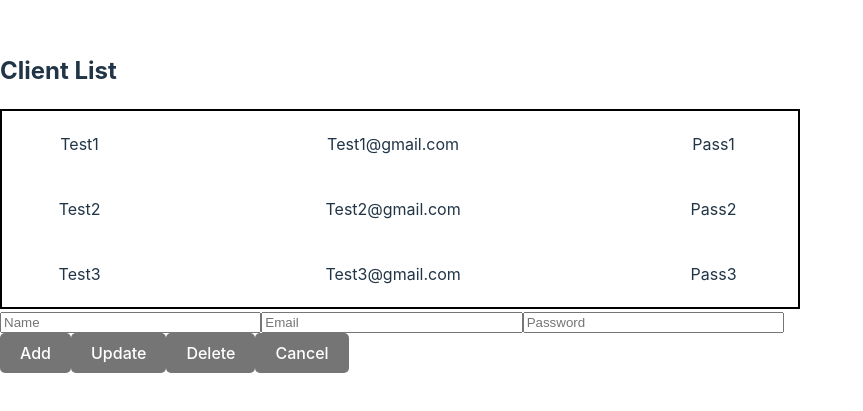
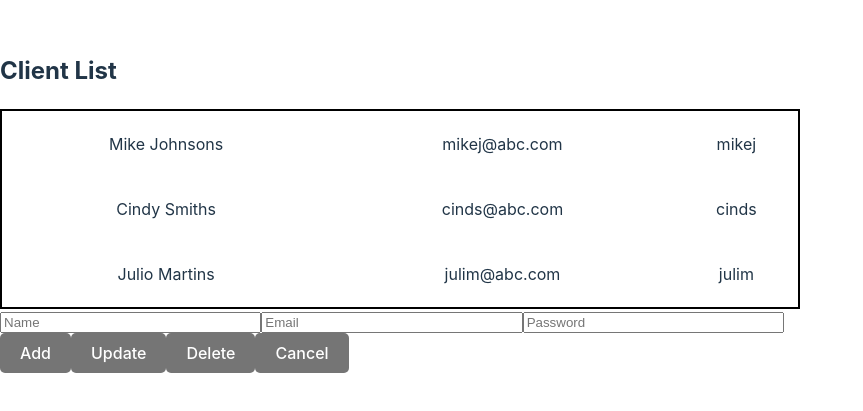
Before and after one commit to Kenany02/ClientListReact, a React (Vite) app in the folder react/: page / in a window 1280 px wide. Shown: the part 197-608 px from the top of the page, without its empty margins (0-863 px from the left). Built offline with nearby package versions, Linux system fonts and the light colour scheme.

Commit message:
memdb changes

```diff
--- a/react/src/App.css
+++ b/react/src/App.css
@@ -1,6 +1,6 @@
 /* Filename - App.css*/
 .App {
-	width: 100%;
+	width: 100vw;
 	height: 100vh;
 	display: flex;
 	justify-content: center;
--- a/react/src/App.jsx
+++ b/react/src/App.jsx
@@ -1,20 +1,10 @@
 import React, { useState, useEffect } from "react";
 import './App.css'
-
-
-const data = [
-  { "id": 1, "name": "Test1", "email": "Test1@gmail.com", "password": "Pass1" },
-  { "id": 2, "name": "Test2", "email": "Test2@gmail.com", "password": "Pass2" },
-  { "id": 3, "name": "Test3", "email": "Test3@gmail.com", "password": "Pass3" }
-]
+import {getAll, get, deleteById, post, put } from './memdb.js'
 
 
 let id = -1;
-
-
-
 function App() {
-
   const handleClear = () =>{
     setName("");
     setEmail("");
@@ -27,15 +17,23 @@
   const [email, setEmail] = useState("");
   const [password, setPassword] = useState("");
   const [selectedRow, setSelectedRow] = useState("");
+  const [customers, setCustomers] = useState([])
+
+  useEffect(() => {
+    getCustomers();
+  }, []);
+
+  const getCustomers = () => {
+    const allCustomers = getAll();
+    setCustomers(allCustomers);
+  };
+
 
   const handleClick = (val) => {
-
     if (id == val.id) {
-      console.log("Same item clicked")
       id = -1;
       setSelectedRow(-1);
       handleClear();
-
     } else {
       setSelectedRow(val.id);
       console.log('List was clicked this is id: ' + val.id)
@@ -71,7 +69,7 @@
 
       <table>
         <tbody>
-          {data.map((val, key) => (
+          {customers.map((val, key) => (
             <tr key={val.id}
               className={selectedRow === val.id ? 'bold-row' : ''}
               onClick={() => handleClick(val)}>
--- /dev/null
+++ b/react/src/memdb.js
@@ -0,0 +1,75 @@
+const items = [
+    {
+      "id": 0,
+      "name": "Mike Johnsons",
+      "email": "mikej@abc.com",
+      "password": "mikej"
+    },
+    {
+      "name": "Cindy Smiths",
+      "email": "cinds@abc.com",
+      "password": "cinds",
+      "id": 1
+    },
+    {
+      "name": "Julio Martins",
+      "email": "julim@abc.com",
+      "password": "julim",
+      "id": 2
+    }
+  ]
+
+
+export function getAll(){
+    return items;
+}
+
+export function get(id) {
+    let result = null;
+    for( let item of items){
+        if(item.id === id){
+            result = item;
+        }
+    }
+  return result;
+}
+
+export function deleteById(id) {
+  let arrayIndex = getArrayIndexForId(id);
+  if( arrayIndex >= 0 && arrayIndex < items.length){
+    items.splice(arrayIndex,1);
+  }
+}
+
+export function post(item) {
+  let nextid = getNextId();
+  item.id = nextid;
+  items[items.length] = item;
+}
+
+export function put(id, item) {
+  for( let i = 0; i < items.length; i++){
+    if(items[i].id === id){
+      items[i] = item;
+      return;
+    }
+  }
+}
+
+function getArrayIndexForId(id){
+  for( let i = 0; i < items.length; i++){
+    if(items[i].id === id){
+      return i;
+    }
+  }
+  return -1;
+}
+
+
+function getNextId(){
+  let maxid = 0;
+  for( let item of items){
+    maxid = (item.id > maxid)?item.id:maxid;
+  }
+  return maxid + 1;
+}
```
